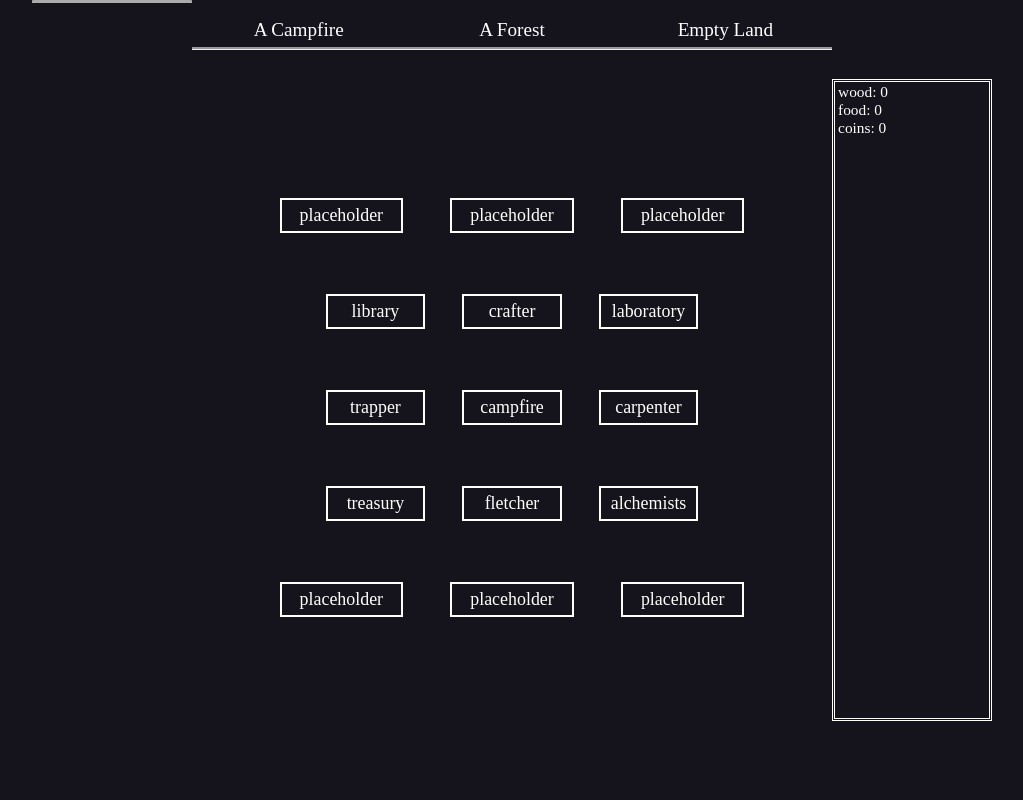
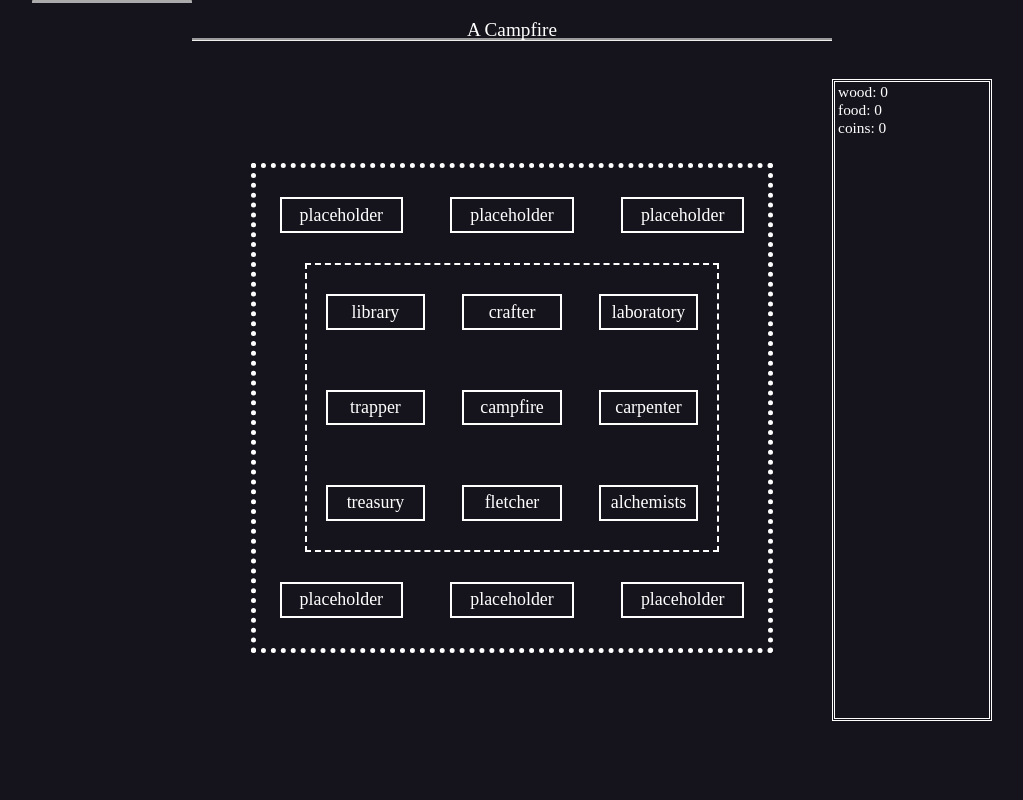
Before and after one commit to ToniSnakes/The-Campfire, a plain HTML site: page index.html in a window 1280 px wide. Shown: the whole page, without its empty margins (128-1151 px from the left). Drawn offline with Linux system fonts and the light colour scheme.

Commit message:
First draft of the first page

```diff
--- a/style.css
+++ b/style.css
@@ -81,7 +81,8 @@ html {
   font-size: 1.5vw;
   border-bottom: groove;
   text-align: center;
-  height: auto;
+  height: 0;
+  margin: 0;
 }
 
 .menus {
@@ -100,6 +101,9 @@ html {
   flex-wrap: wrap;
   flex: 3;
   flex-direction: column;
+  border: dashed;
+  border-color: white;
+  border-width: 0.2vw;
 }
 
 .outer {
@@ -110,6 +114,9 @@ html {
   align-self: center;
   display: flex;
   flex-direction: column;
+  border: dotted;
+  border-color: white;
+  border-width: 0.4vw;
 }
 
 .button {
```
Also changed, not shown: index.html (+2 -0 lines).
